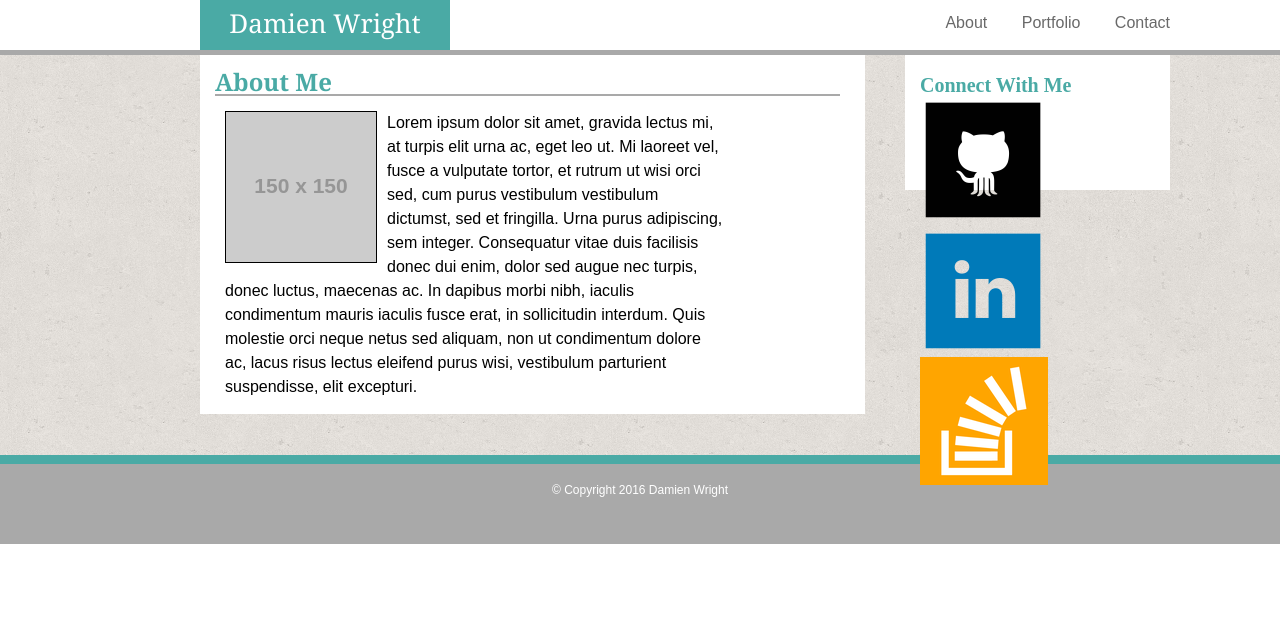
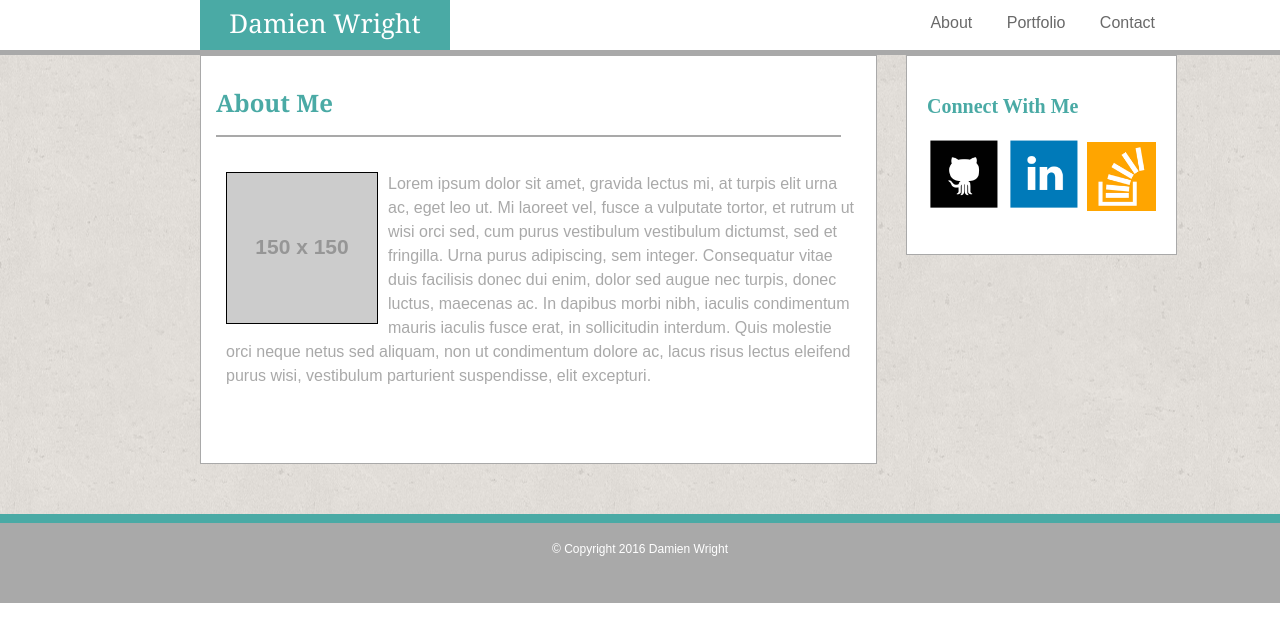
Before and after one commit to DamienIsOK/Homework-basic-portfolio, a plain HTML site: page index.html in a window 1280 px wide. Drawn offline with Linux system fonts and the light colour scheme; placeholder pictures from the web are drawn by us.

Commit message:
index and contact page complete

```diff
--- a/css/style.css
+++ b/css/style.css
@@ -1,9 +1,13 @@
-/* Header section */
+body {
+	color: #A9A9A9;
+}
+
+/* HEADER SECTION */
+
 #top {
 	height: 50px;
-	width: 970px;
+	width: 955px;
 	margin-left: 200px;
-
 }
 
 #nav {
@@ -22,15 +26,15 @@ li {
 
 }
 
-/* Main section */
+/* MAIN SECTION */
 
 #main-bg {
 	background: url('../images/cork-wallet.png') repeat center center;
 	border-top: 5px #A9A9A9 solid;
 	border-bottom: 9px #4aaaa5 solid;
-	height: 400px;
+}
 
-}
+
 
 #name {
 	background-color: #4aaaa5;
@@ -48,7 +52,7 @@ li {
 #profile-img {
 	float: left;
 	margin-right: 10px;
-		border: 1px solid black;
+	border: 1px solid black;
 
 }
 
@@ -57,6 +61,8 @@ li {
 	font-size: 24px;
 	color: #4aaaa5;
 	width: 625px;
+	padding-top: 20px;
+	padding-bottom: 20px;
 	margin-bottom: 15px;
 	border-bottom: 2px solid #A9A9A9;
 	font-family: 'Georgia', Times, Times New Roman, serif;
@@ -64,48 +70,88 @@ li {
 
 #paragraph {
 	padding-left: 10px;
-	width: 500px;
+	padding-top: 20px;
+	padding-bottom: 50px;
 	line-height: 1.5;
-
 }
 
+
 #bio-box {
-	width: 650px;
+	width: 645px;
+	position: relative;
 	margin-left: 200px;
-	padding-top: 15px;
-	padding-left: 15px;
-	padding-bottom: 15px;
+	margin-bottom: 50px;
+	padding: 15px 15px 25px 15px;
 	background-color: #ffffff;
+	border: 1px solid #A9A9A9;
 	font-family: 'Arial', 'Helvetica Neue', Helvetica, sans-serif;
 	display: inline-block;
 }
 
 #social-box {
-	width: 250px;
-	height: 100px;
-	position: absolute;
-	margin-left: 40px;
-	margin-top: 0px;
-	padding-top: 20px;
-	padding-left: 15px;
-	padding-bottom: 15px;
+	position: relative;
+	vertical-align: top;
+	margin-left: 25px;
+	padding: 40px 20px 40px 20px;
 	background-color: #ffffff;
+	border: 1px solid #A9A9A9;
 	font-weight: bold;
 	font-size: 20px;
 	color: #4aaaa5;
 	display: inline-block;
-
 }
 
+#social-box p {
+	width: 225px;
+	margin-bottom: 20px;
+}
 
-/* Footer seciton */
+#github {
+	width: 75px
+}
+
+#linkedin {
+	width: 75px
+}
+
+#stackoverflow {
+	width: 69px
+}
+
+/* FOOTER SECTION */
 
 #foot {
-	text-align: center;
 	padding-top: 20px;
 	font-family: 'Arial', 'Helvetica Neue', Helvetica, sans-serif;
+	text-align: center;
 	color: #ffffff;
 	font-size: 12px;
 	height: 60px;
 	background-color: #A9A9A9;
 }
+
+/*CONTACT SECTION*/
+
+#contact-form {
+	line-height: 32px;
+}
+input {
+	width: 95%;
+	padding: 5px;
+}
+
+textarea {
+	width: 95%;
+	height: 250px;
+	padding: 5px;
+	border-color: #A9A9A9;
+}
+
+.button {
+	background-color: #4aaaa5;
+	font-size: 18px;
+	color: #ffffff;
+	border: none;
+	width: 100px;
+	height: 50px;
+}
--- a/index.html
+++ b/index.html
@@ -8,7 +8,6 @@
 </head>
 
 <body>
-
 <div id="top">
 
 	<div id="name">Damien Wright</div>
@@ -32,17 +31,18 @@
 		<p id="paragraph">
 		<img id = "profile-img" src="http://placehold.it/150x150">
 
-		Lorem ipsum dolor sit amet, gravida lectus mi, at turpis elit urna ac, eget leo ut. Mi laoreet vel, fusce a vulputate tortor, et rutrum ut wisi orci sed, cum purus vestibulum vestibulum dictumst, sed et fringilla. Urna purus adipiscing, sem integer. Consequatur vitae duis facilisis donec dui enim, dolor sed augue nec turpis, donec luctus, maecenas ac. In dapibus morbi nibh, iaculis condimentum mauris iaculis fusce erat, in sollicitudin interdum. Quis molestie orci neque netus sed aliquam, non ut condimentum dolore ac, lacus risus lectus eleifend purus wisi, vestibulum parturient suspendisse, elit excepturi.</p>
+		Lorem ipsum dolor sit amet, gravida lectus mi, at turpis elit urna ac, eget leo ut. Mi laoreet vel, fusce a vulputate tortor, et rutrum ut wisi orci sed, cum purus vestibulum vestibulum dictumst, sed et fringilla. Urna purus adipiscing, sem integer. Consequatur vitae duis facilisis donec dui enim, dolor sed augue nec turpis, donec luctus, maecenas ac. In dapibus morbi nibh, iaculis condimentum mauris iaculis fusce erat, in sollicitudin interdum. Quis molestie orci neque netus sed aliquam, non ut condimentum dolore ac, lacus risus lectus eleifend purus wisi, vestibulum parturient suspendisse, elit excepturi.
+
+		</p>
 	</div>
 
 	<div id="social-box">
-		Connect With Me
-		<img src="images/github.png">
-		<img src="images/linkedin.png">
-		<img src="images/stackoverflow.png">
+		<p>Connect With Me</p>
+			<img id = "github" src="images/github.png">
+			<img id="linkedin" src="images/linkedin.png">
+			<img id="stackoverflow" src="images/stackoverflow.png">
 
 	</div>
-
 </div>
 
 <div id="foot">
```
Also changed, not shown: contact.html (added, +61 -0 lines), 1 other file.
